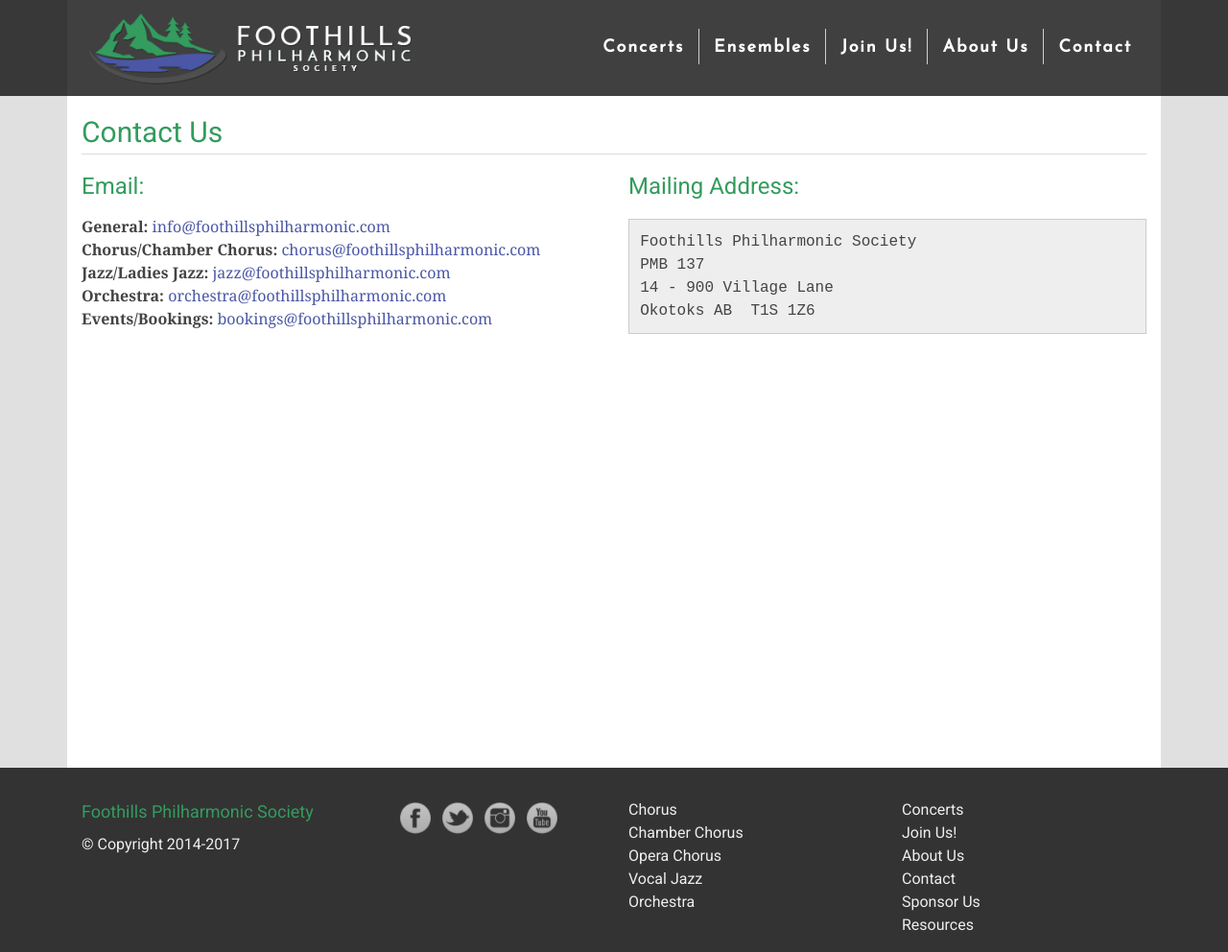
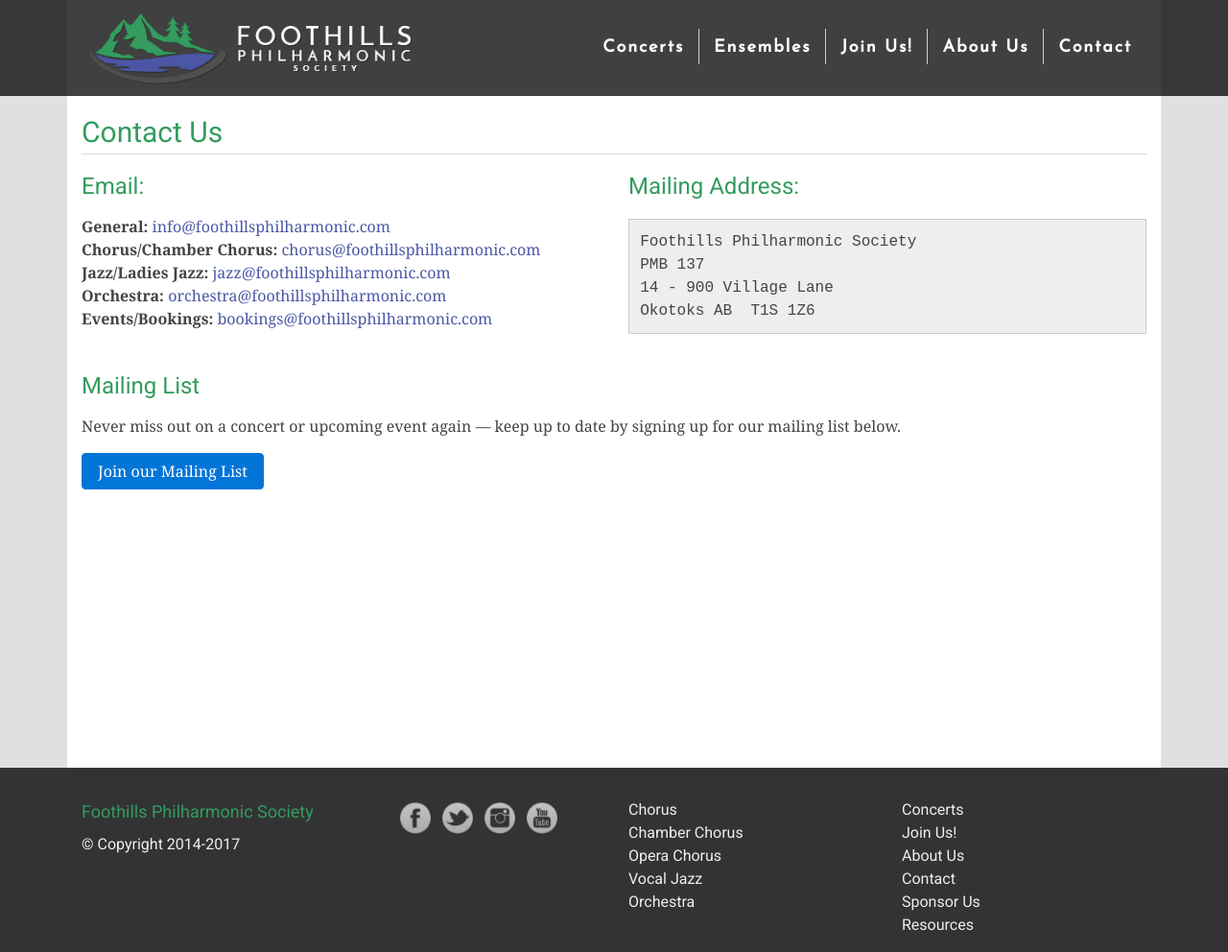
Before and after one commit to percyhanna/fps, a Jekyll site: the page built from contact.html, in a window 1280 px wide and 992 px high. Shown: the whole window at 96% size. Built offline with Jekyll 4.4.1, drawn with Linux system fonts in a browser that asks for light colours; nearby versions of some CDN libraries; Markdown is read by kramdown in place of the engine named in the settings.

Commit message:
Add mailing list to contact page

```diff
--- a/contact.html
+++ b/contact.html
@@ -29,3 +29,13 @@
     </p>
   </div>
 </div>
+
+<div class="row">
+  <div class="col">
+    <h2>Mailing List</h2>
+    <p>Never miss out on a concert or upcoming event again — keep up to date by signing up for our mailing list below.</p>
+    <p>
+      <a class="btn btn-primary" href="http://eepurl.com/bzn_Jf" target="_blank">Join our Mailing List</a>
+    </p>
+  </div>
+</div>
```
